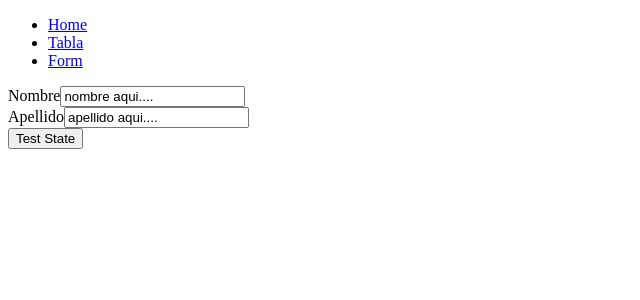
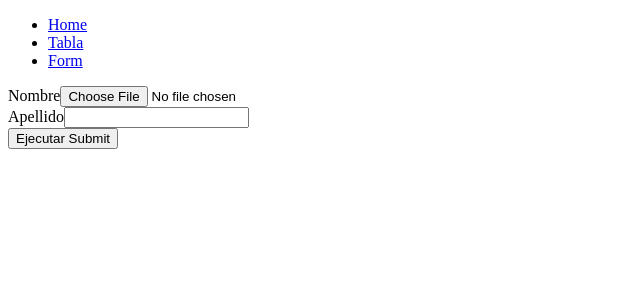
Before and after one commit to edwinpaye/React-Trainig, a React (Create React App) app in the folder tienda/: page /form in a window 1280 px wide. Shown: the top 300 px of the page, without its empty margins (0-640 px from the left). Built offline with nearby package versions, Linux system fonts and the light colour scheme.

Commit message:
refactor Form component

```diff
--- a/tienda/src/components/form/Form.js
+++ b/tienda/src/components/form/Form.js
@@ -1,35 +1,40 @@
 import React, { Component } from 'react';
-import Input from 'react';
 
 class Form extends Component {
 
     state = {
-        data: { nombre: 'asd', apellido: 'asd'}
+        arr: [],
+        load: true
     }
 
-    handleChange = event => {
-        this.setState({
-            // ...this.state,
-            data: {...this.state.data, [event.target.name]: event.target.value}
+    handleChange = (event, i) => {
+        const {value} = event.target
+        this.setState(state => {
+            state.arr[i].props.value = value
+            return state
         })
     }
 
-    // async componentDidMount(){
-    //     this.setState({
-    //         data: await this.props.dataArray.reduce((json, data)=>{json[data.props.name] = data.props.value; return json}, {})
-    //     })
-    // }
+    getDataJson = () => this.state.arr.reduce(
+        (json, data) => {
+            json[data.props.name] = data.props.value;
+            return json
+        }, {}
+    )
+
+    componentDidMount(){
+        this.setState({arr: [...this.props.dataArray], load: false})
+    }
 
     render(){
         return (<>
-            <form>
-                <Input
-                    inputDataArray = {this.props.dataArray}
-                    onChange = {this.handleChange}
-                />
-                {/* <input></input> */}
-            </form>
-            {/* <button onClick = {()=>console.log(this.state.data)}>Test State</button> */}
+            {this.state.load ? <h1>loading</h1> : <form>
+                {this.state.arr.map( (data, i) => (<div key = {data.props.name}>
+                    <label>{data.label}</label>
+                    <input {...data.props} onChange = {e => this.handleChange(e, i)} /><br/>
+                </div>))}
+            </form>}
+            <button onClick = {()=>this.props.submit(this.getDataJson())}>Ejecutar Submit</button>
         </>);
     }
 }
--- a/tienda/src/controller/FormController.js
+++ b/tienda/src/controller/FormController.js
@@ -1,44 +1,27 @@
 import React, { Component } from 'react';
-// import Form from '../components/form/Form';
-import Input from '../components/input/Input';
+import Form from '../components/form/Form';
+// import Input from '../components/input/Input';
 
 class FormController extends Component {
 
-    state = {
-        arr: [{
+    state = {}
+
+    render(){
+
+        const arr = [{
             label: 'Nombre',
-            props: {type : 'text',
+            props: {type : 'file',
                     name: 'nombre',
-                    value: 'nombre aqui....'}
+                    value: ''}
         },{
             label: 'Apellido',
-            props: {type : 'text',
+            props: {type : 'password',
                     name: 'apellido',
-                    value: 'apellido aqui....'}
+                    value: ''}
         }]
-    }
-    handleChange = (event, i) => {
-        const {value} = event.target
-        this.setState(state => {
-            state.arr[i].props.value = value
-            return state
-        })
-    }
 
-    getDataJson = () => this.state.arr.reduce((json, data) => {
-            json[data.props.name] = data.props.value;
-            return json
-        }, {})
-
-
-    render(){
         return (<>
-            <form>
-                <Input inputDataArray = {this.state.arr}
-                    onChange = {this.handleChange}
-                />
-            </form>
-            <button onClick = {()=>console.log(this.getDataJson())}>Test State</button>
+            <Form dataArray = {arr} submit = {console.log}/>
         </>);
     }
 }
```
